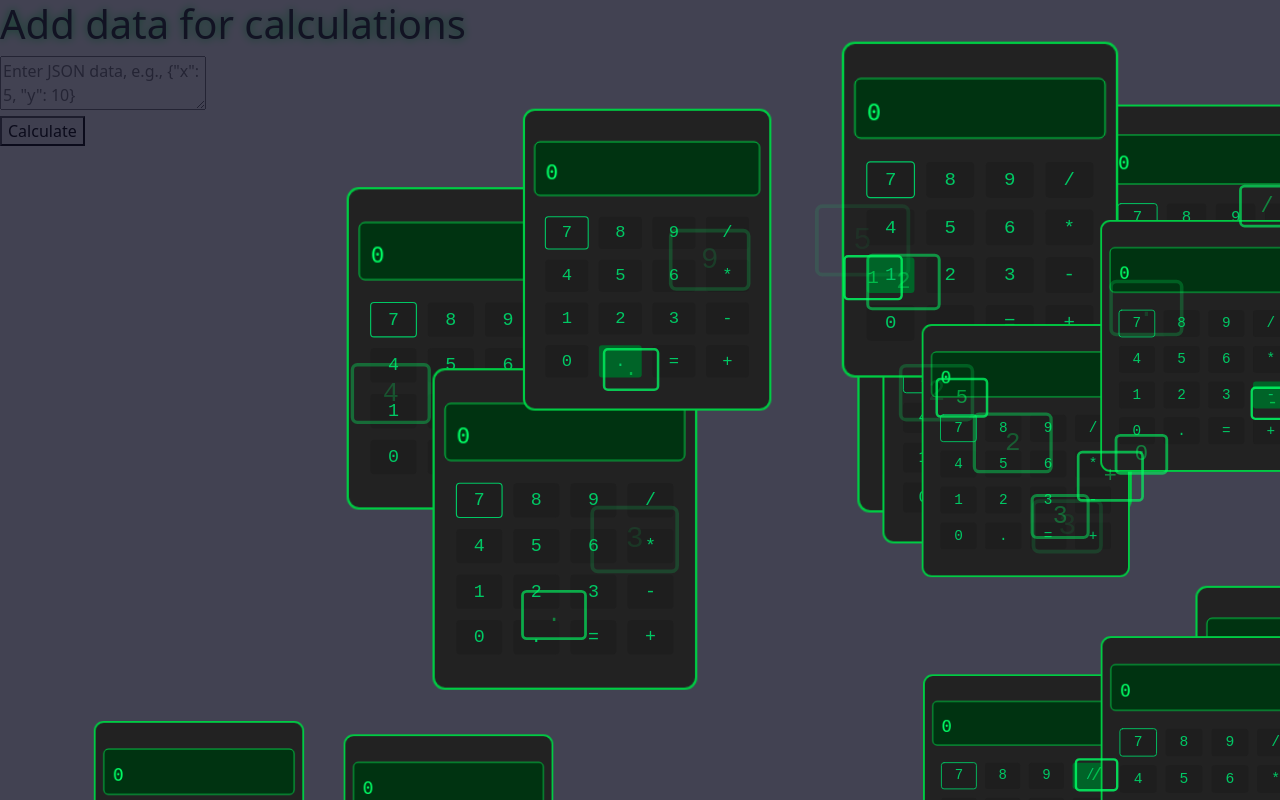
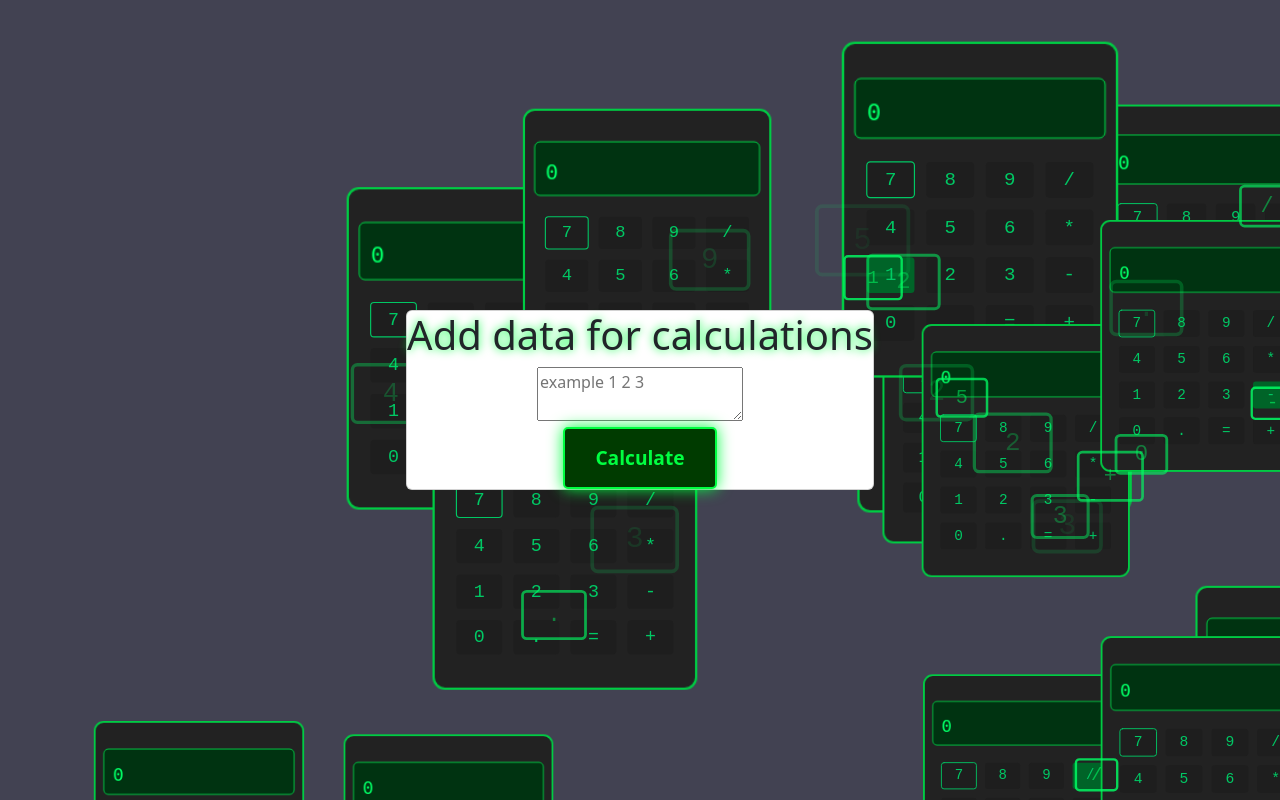
Before and after one commit to jero98772/Saca-judas, a FastAPI app: page /calculations/1 in a window 1280 px wide. Run offline with FastAPI, Linux system fonts and the light colour scheme; some libraries are stand-ins or nearby versions.

Commit message:
update conection frontend backed

```diff
--- a/main.py
+++ b/main.py
@@ -33,9 +33,7 @@ async def calculations(request: Request,function_names: str):
 
 @app.post("/calculations/{function_names}", response_class=HTMLResponse)
 async def calculations(request: Request,function_names: str,values: str = Form(...)):
-    print(values)
     data = list(map(int,values.split()))
-    print(data)
     try:
         answer = globals()[function_names](*data)
     except:
--- a/templates/calculations_methods_interface.html
+++ b/templates/calculations_methods_interface.html
@@ -1,12 +1,16 @@
 {% extends 'base.html' %}
 
 {% block content %}
+<div id="content">
+
+<div class="card-container">
+    <div class="card">
         <h1>Add data for calculations</h1>
 
         <form method="POST">
-        <textarea name="values" placeholder='Enter JSON data, e.g., {"x": 5, "y": 10}'></textarea>
+            <textarea name="values" placeholder='example 1 2 3'></textarea>
             <br>
-        <button type="submit">Calculate</button>
+            <button id="calculation-btn" type="submit">Calculate</button>
         </form>
 
         {% if answer %}
@@ -14,4 +18,7 @@
             <b>{{ answer }}</b>
         </div>
         {% endif %}
+    </div>
+</div>
+</div>
 {% endblock %}
```
Lines whose indentation alone changed are shown as unchanged.
